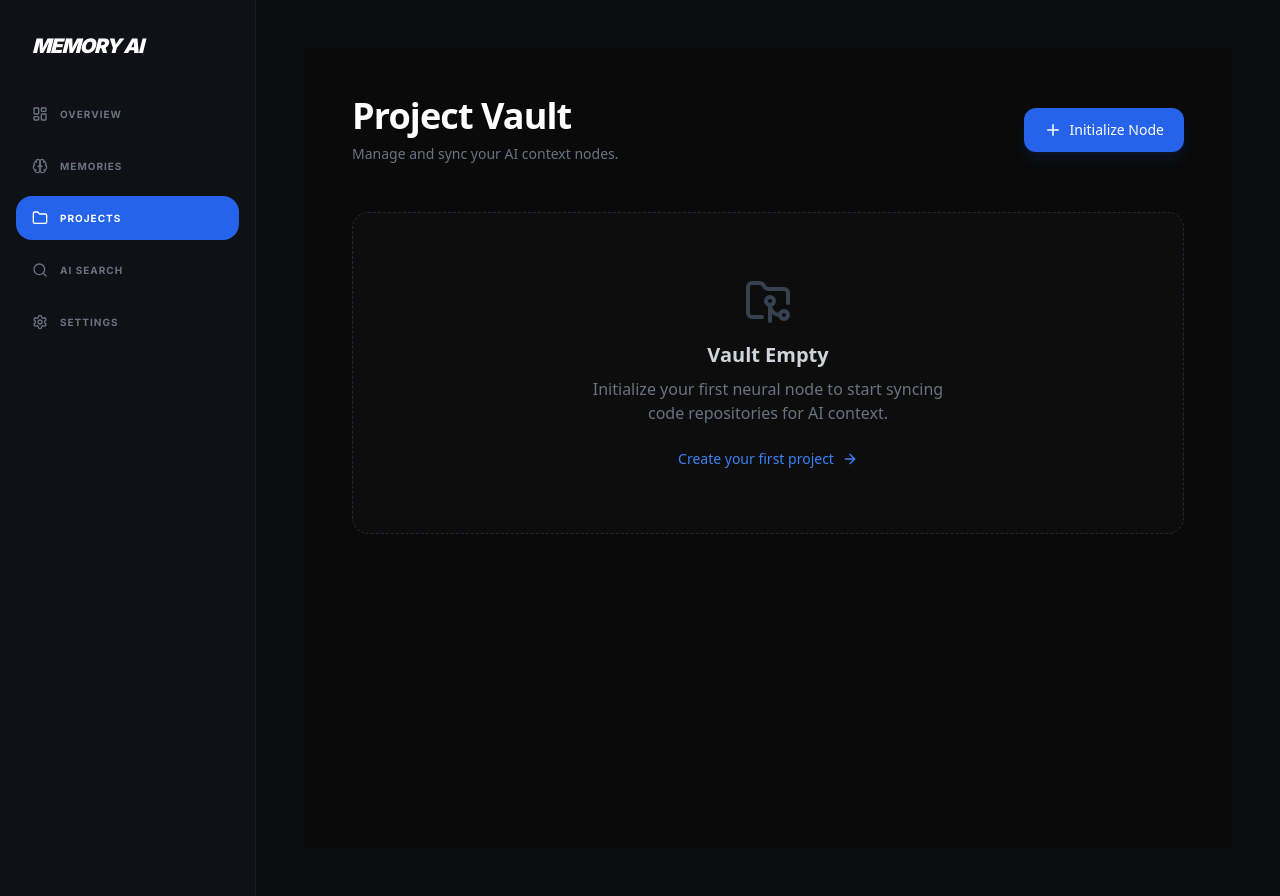
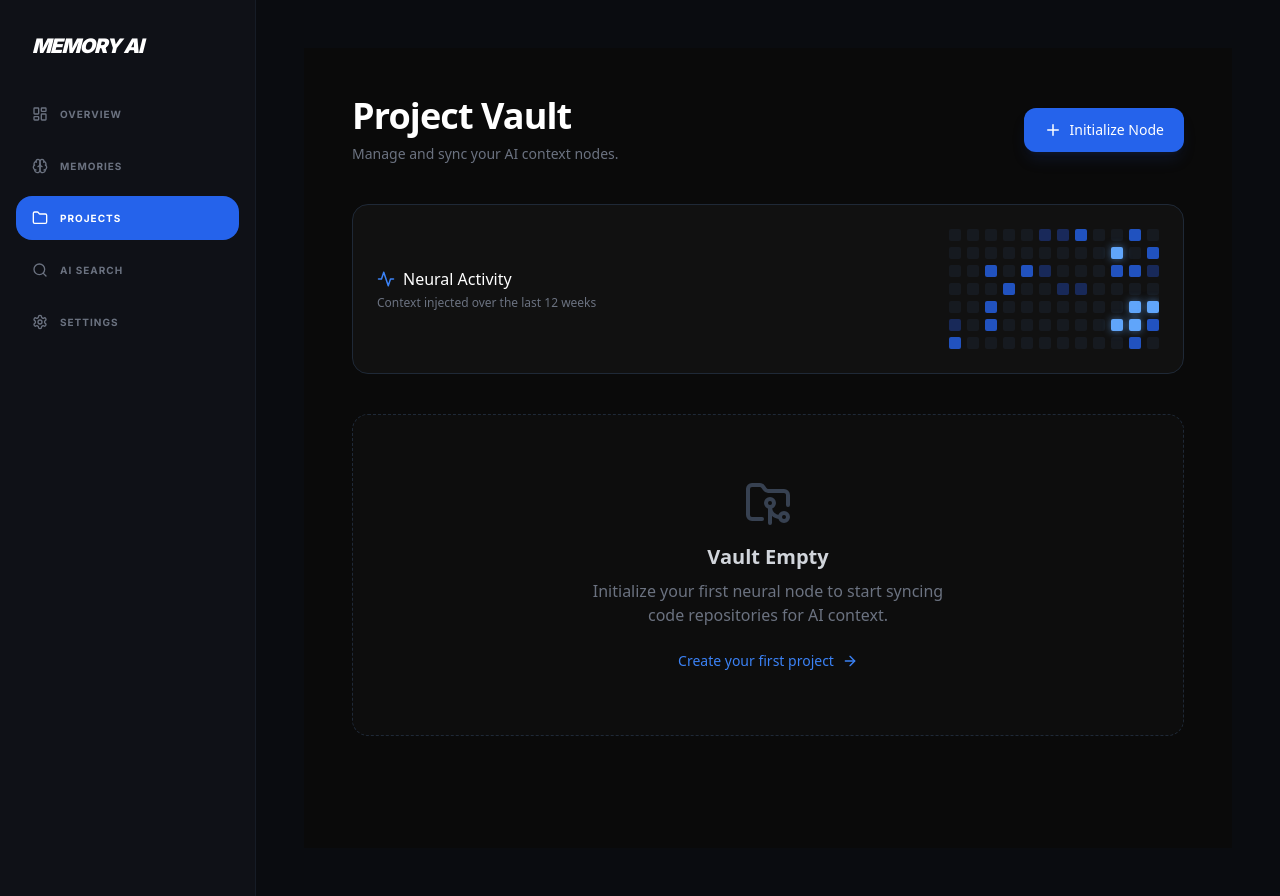
Before and after one commit to Sharq369/ai-project-memory, a Next.js app: page /dashboard/projects in a window 1280 px wide. Built offline with nearby package versions, Linux system fonts and the light colour scheme; no server answers; the database is empty.

Commit message:
Enhance ProjectsDashboard with activity heat map
Added a heat map generator to visualize activity data over 12 weeks and improved error handling in project fetching and creation.

```diff
--- a/app/dashboard/projects/page.tsx
+++ b/app/dashboard/projects/page.tsx
@@ -1,9 +1,9 @@
 'use client'
 
-import { useEffect, useState } from 'react'
+import { useEffect, useState, useMemo } from 'react'
 import { useRouter } from 'next/navigation'
 import { createBrowserClient } from '@supabase/ssr'
-import { Plus, FolderGit2, Trash2, ArrowRight, Loader2, X, AlertTriangle } from 'lucide-react'
+import { Plus, FolderGit2, Trash2, ArrowRight, Loader2, AlertTriangle, Activity } from 'lucide-react'
 
 export default function ProjectsDashboard() {
   const router = useRouter()
@@ -21,16 +21,23 @@ export default function ProjectsDashboard() {
   const [isDeleting, setIsDeleting] = useState(false)
 
   const fetchProjects = async () => {
-    // Fetch projects AND their associated memories to determine Active/Grounded state
+    try {
       const { data, error } = await supabase
         .from('projects')
         .select('*, code_memories(id)')
         .order('created_at', { ascending: false })
 
-    if (!error && data) {
+      if (error) {
+        console.error("Supabase Fetch Error:", error.message)
+        // If RLS is blocking, it might return an error here.
+      } else if (data) {
         setProjects(data)
       }
+    } catch (err) {
+      console.error("Network or unexpected error:", err)
+    } finally {
       setLoading(false)
+    }
   }
 
   useEffect(() => {
@@ -45,10 +52,12 @@ export default function ProjectsDashboard() {
       .select()
       .single()
 
-    if (!error && data) {
+    if (error) {
+      console.error("Insert Error (Check RLS):", error.message)
+      alert(`Database Error: ${error.message}`) // Fallback to show you the RLS error immediately
+      setCreating(false)
+    } else if (data) {
       router.push(`/dashboard/projects/${data.id}/doc`)
-    } else {
-      setCreating(false)
     }
   }
 
@@ -63,11 +72,31 @@ export default function ProjectsDashboard() {
 
     if (!error) {
       setProjects(prev => prev.filter(p => p.id !== nodeToDelete.id))
+    } else {
+      console.error("Delete Error:", error.message)
     }
 
     setIsDeleting(false)
     setNodeToDelete(null)
   }
+
+  // --- PREMIUM HEAT MAP GENERATOR ---
+  // Generates 84 days (12 weeks) of simulated/visual activity data
+  const heatMapData = useMemo(() => {
+    return Array.from({ length: 84 }).map((_, i) => {
+      // Create a visually pleasing random distribution, heavier on recent days
+      const isRecent = i > 60
+      const randomSeed = Math.random()
+      let level = 0
+
+      if (isRecent) {
+        level = randomSeed > 0.3 ? Math.floor(Math.random() * 4) : 0
+      } else {
+        level = randomSeed > 0.7 ? Math.floor(Math.random() * 3) : 0
+      }
+      return level // 0: none, 1: low, 2: medium, 3: high
+    })
+  }, [])
 
   if (loading) {
     return (
@@ -82,7 +111,7 @@ export default function ProjectsDashboard() {
       <div className="max-w-6xl mx-auto">
 
         {/* HEADER */}
-        <header className="flex flex-col sm:flex-row justify-between items-start sm:items-center gap-6 mb-12">
+        <header className="flex flex-col sm:flex-row justify-between items-start sm:items-center gap-6 mb-10">
           <div>
             <h1 className="text-3xl md:text-4xl font-bold text-white tracking-tight mb-2">Project Vault</h1>
             <p className="text-sm text-gray-500">Manage and sync your AI context nodes.</p>
@@ -96,6 +125,35 @@ export default function ProjectsDashboard() {
             Initialize Node
           </button>
         </header>
+
+        {/* ACTIVITY HEAT MAP */}
+        <div className="bg-[#111111] border border-gray-800 rounded-2xl p-6 mb-10 flex flex-col md:flex-row items-start md:items-center justify-between gap-6 overflow-hidden relative group">
+          <div className="absolute inset-0 bg-gradient-to-r from-blue-500/5 to-transparent opacity-0 group-hover:opacity-100 transition-opacity duration-500 pointer-events-none"></div>
+
+          <div className="flex-shrink-0 z-10">
+            <div className="flex items-center gap-2 text-white font-medium mb-1">
+              <Activity size={18} className="text-blue-500" /> Neural Activity
+            </div>
+            <p className="text-xs text-gray-500">Context injected over the last 12 weeks</p>
+          </div>
+
+          <div className="flex gap-1.5 overflow-x-auto pb-2 md:pb-0 scrollbar-hide w-full md:w-auto z-10">
+            {/* Heat map grid implementation */}
+            <div className="grid grid-rows-7 grid-flow-col gap-1.5">
+              {heatMapData.map((level, i) => (
+                <div
+                  key={i}
+                  className={`w-3 h-3 rounded-[2px] transition-colors duration-300 hover:ring-1 hover:ring-white/50 cursor-crosshair
+                    ${level === 0 ? 'bg-gray-800/40' :
+                      level === 1 ? 'bg-blue-900/60' :
+                      level === 2 ? 'bg-blue-600/80' :
+                      'bg-blue-400 shadow-[0_0_8px_rgba(96,165,250,0.6)]'}`}
+                  title={`Activity level: ${level}`}
+                />
+              ))}
+            </div>
+          </div>
+        </div>
 
         {/* PROJECT GRID */}
         {projects.length === 0 ? (
@@ -125,7 +183,6 @@ export default function ProjectsDashboard() {
                       <FolderGit2 size={24} />
                     </div>
 
-                    {/* CUSTOM PREMIUM DELETE BUTTON */}
                     <button
                       onClick={(e) => {
                         e.stopPropagation()
@@ -139,7 +196,6 @@ export default function ProjectsDashboard() {
 
                   <h3 className="text-xl font-semibold text-white mb-2 truncate pr-4">{project.name}</h3>
 
-                  {/* DYNAMIC STATUS TAGS */}
                   <div className="mt-auto pt-6 flex items-center justify-between border-t border-gray-800/50">
                     <span className={`px-2.5 py-1 text-[10px] font-bold uppercase tracking-wider rounded-md border flex items-center gap-1.5 ${isGrounded ? 'bg-gray-800/50 text-gray-400 border-gray-800' : 'bg-green-500/10 text-green-400 border-green-500/20'}`}>
                       <div className={`w-1.5 h-1.5 rounded-full ${isGrounded ? 'bg-gray-500' : 'bg-green-500'}`}></div>
```
Lines whose indentation alone changed are shown as unchanged.
